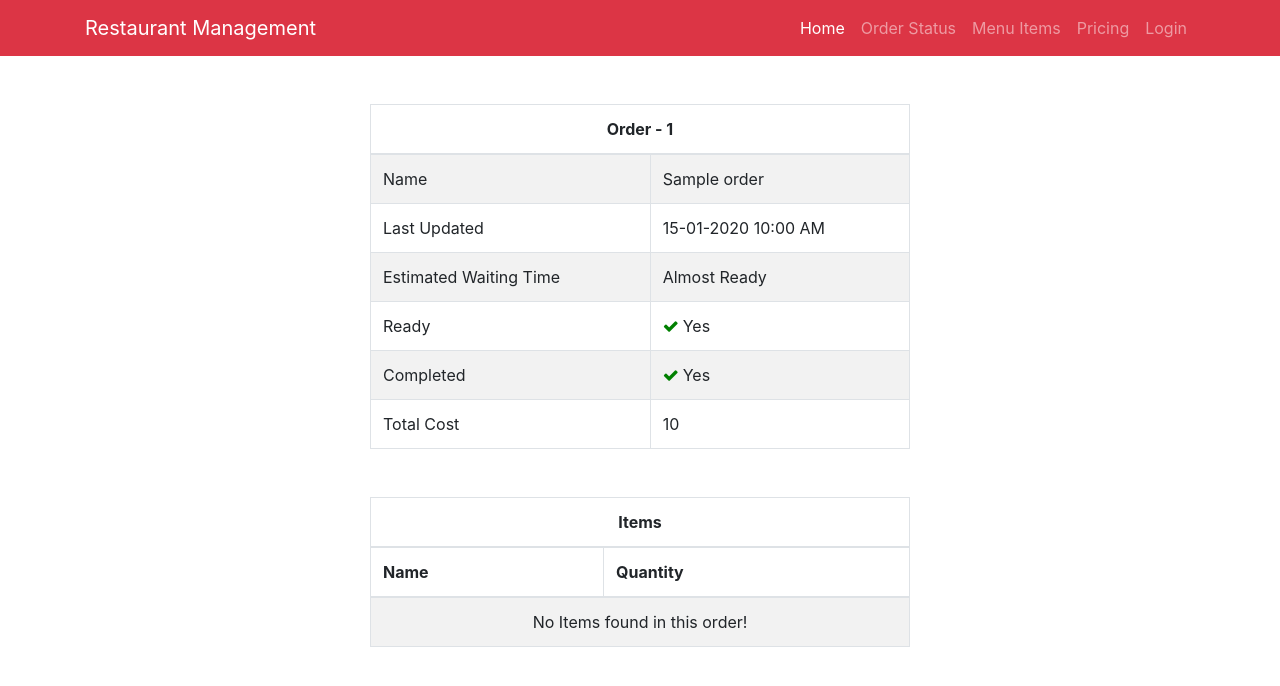
After one commit to farhad0085/Restaurant-Management, a Flask app: page /order/status/1 in a window 1280 px wide. The commit adds this page. Shown: the top 686 px of the page. Run offline with Flask 2, Linux system fonts and the light colour scheme; tables that the repository leaves empty hold one stand-in row (values such as "Sample post"); parts of the project's set-up code (start-up, migrations or seed data) failed here and were passed over; some libraries are stand-ins or nearby versions.

Commit message:
order status by id - added

```diff
--- a/app/api/routes.py
+++ b/app/api/routes.py
@@ -76,7 +76,7 @@ def check_order_status():
     response = {}
 
     if not order:
-        return jsonify({"message": "Order not found",
+        return jsonify({"message": "Oops! Order not found",
                     "status": "error",
                     "response": response})
 
--- a/app/main/routes.py
+++ b/app/main/routes.py
@@ -1,7 +1,7 @@
 from flask import Blueprint, render_template, request, redirect, url_for
 from flask_login import current_user, login_user, logout_user, login_required
 from app.main.forms import LoginForm
-from app.models import User, Category, MenuItem, Settings
+from app.models import User, Category, MenuItem, Settings, MenuOrder
 from app import bcrypt, db
 
 main = Blueprint('main', __name__)
@@ -27,6 +27,10 @@ def index():
 def status_order():
 	return render_template("status.html", settings=settings)
 
+@main.route('/order/status/<order_id>')
+def status_order_by_id(order_id):
+	return render_template("status_by_id.html", settings=settings)
+
 @main.route("/login", methods=["GET", "POST"])
 def login():
 	if current_user.is_authenticated:
--- a/app/templates/status.html
+++ b/app/templates/status.html
@@ -78,7 +78,6 @@
 {% block scripts %}
 <script>
     $("#checkOrderStatus").on('submit', () => {
-        const customerName = $("#customerName").val();
         const orderId = $("#orderId").val();
 
         const request = new XMLHttpRequest();
@@ -120,7 +119,6 @@
         }
 
         submitData = JSON.stringify({
-            "customer_name": customerName,
             "order_id": orderId
         });
 
--- /dev/null
+++ b/app/templates/status_by_id.html
@@ -0,0 +1,113 @@
+{% extends 'layout.html' %}
+{% block content %}
+
+<div class="row mt-5 mb-5" id="orderStatus">
+    <div class="col mx-auto col-md-6">
+        <h4 id="errorMessage" style="display: none;"></h4>
+        <table
+            id="orderStatusTable"
+            class="table table-striped table-bordered table-hover"
+            style="margin-bottom: 0px !important; display: none;">
+            <thead>
+                <tr>
+                    <th colspan="2" scope="col" id="statusOrderId" class="text-center">Order - 12</th>
+                </tr>
+            </thead>
+            <tbody>
+                <tr>
+                    <td>Name</td>
+                    <td id="statusOrderCustomerName">Sojib</td>
+                </tr>
+                <tr>
+                    <td>Last Updated</td>
+                    <td id="statusOrderUpdated">18-08-2020 08:27 PM</td>
+                </tr>
+                <tr>
+                    <td>Estimated Waiting Time</td>
+                    <td id="statusOrderWaitTime">10 Minutes</td>
+                </tr>
+                <tr>
+                    <td>Ready</td>
+                    <td id="statusOrderReady">Not yet</td>
+                </tr>
+                <tr>
+                    <td>Completed</td>
+                    <td id="statusOrderCompleted">Not yet</td>
+                </tr>
+                <tr>
+                    <td>Total Cost</td>
+                    <td id="statusOrderCost">450</td>
+                </tr>
+            </tbody>
+        </table>
+
+        <table
+            id="orderStatusTableItems"
+            class="table table-striped table-bordered table-hover mt-5"
+            style="margin-bottom: 0px !important; display: none;">
+            <thead>
+                <tr>
+                    <th colspan="2" class="text-center">Items</th>
+                </tr>
+                <tr>
+                    <th>Name</th>
+                    <th>Quantity</th>
+                </tr>
+            </thead>
+            <tbody>
+            </tbody>
+        </table>
+    </div>
+</div>
+
+{% endblock %}
+
+{% block scripts %}
+<script>
+
+
+    const request = new XMLHttpRequest();
+    request.open("POST", "/api/status/order")
+    request.setRequestHeader("Content-Type", "application/json");
+    request.onload = () => {
+        const responseData = JSON.parse(request.responseText);
+
+        if (responseData.status == "OK") {
+            $("#orderStatusTable").show();
+            $("#errorMessage").hide();
+            $("#statusOrderId").text(`Order - ${responseData.response.order_id}`);
+            $("#statusOrderCustomerName").text(responseData.response.customer_name);
+            $("#statusOrderUpdated").text(responseData.response.updated);
+            $("#statusOrderWaitTime").text(responseData.response.wait_time);
+            $("#statusOrderReady").html(responseData.response.is_ready == "Yes" ? "<i style='color: green' class='fa fa-check'>&nbsp;</i>Yes" : "<i style='color: red' class='fa fa-times'>&nbsp;</i>Not Yet");
+            $("#statusOrderCost").text(responseData.response.order_cost);
+            $("#statusOrderCompleted").html(responseData.response.is_complete == "Yes" ? "<i style='color: green' class='fa fa-check'>&nbsp;</i>Yes" : "<i style='color: red' class='fa fa-times'>&nbsp;</i>Not Yet");
+            if (responseData.response.items.length>1){
+                $("#orderStatusTableItems tbody").html("");
+                $("#orderStatusTableItems").show();
+                responseData.response.items.forEach(item => {
+                    const row_html = `<tr><td>${item.item_name}</td><td>${item.quantity}</td></tr>`
+                    $("#orderStatusTableItems tbody").append(row_html)
+                })
+            }
+            else{
+                $("#orderStatusTableItems tbody").html("");
+                $("#orderStatusTableItems").show();
+                const row_html = `<tr><td colspan="2" class="text-center">No Items found in this order!</td></tr>`
+                $("#orderStatusTableItems tbody").append(row_html)
+            }
+        }
+        else {
+            $("#orderStatusTable").hide();
+            $("#errorMessage").show();
+            $("#errorMessage").text(responseData.message);
+        }
+    }
+    submitData = JSON.stringify({
+        "order_id": window.location.pathname.substring(window.location.pathname.lastIndexOf('/') + 1)
+    });
+
+    request.send(submitData);
+
+</script>
+{% endblock %}
```
Also changed, not shown: app/templates/index.html (+66 -26 lines), app/restaurant.db.
